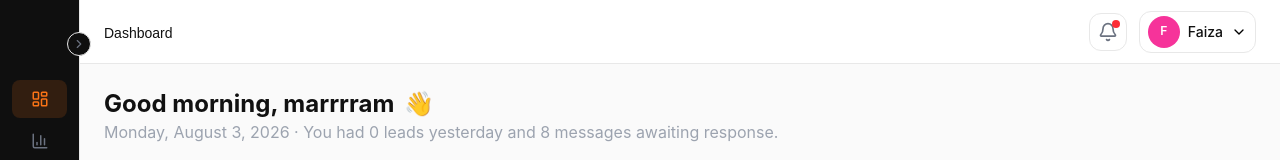
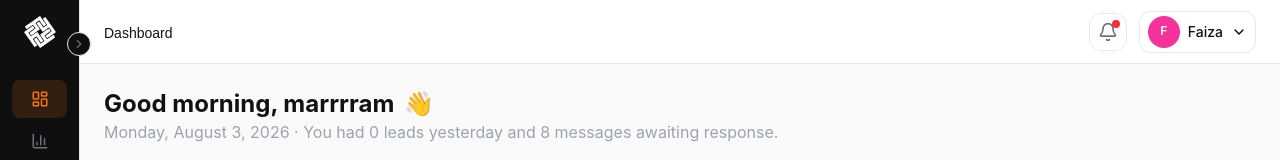
Before and after one commit to hamza-nafasat/rcs-frontend, a React (Vite) app: page /dashboard in a window 1280 px wide. Both pictures are taken after a click on the button 255 px from the left and 44 px from the top of the page. Shown: the top 160 px of the page. Built offline with nearby package versions, Linux system fonts and the light colour scheme.

Commit message:
Sidebar logo added

```diff
--- a/src/components/layouts/Sidebar.jsx
+++ b/src/components/layouts/Sidebar.jsx
@@ -11,6 +11,7 @@ import {
   ChevronLeft,
 } from "lucide-react";
 import Logo from "../../assets/SVGs/Logo.svg";
+import SidebarClosedLogo from "../../assets/SVGs/SidebarClosedLogo.svg";
 import Avatar from "../shared/Avatar";
 
 const navItems = [
@@ -91,11 +92,26 @@ const Sidebar = ({ isOpen, onClose, user, isCollapsed, onToggleCollapse }) => {
             isCollapsed ? "lg:justify-center lg:px-0" : "justify-between"
           }`}
         >
-          <img
-            src={Logo}
-            alt="Logo"
-            className={`h-30 ${isCollapsed ? "lg:hidden" : ""}`}
-          />
+          <div className="relative flex h-16 items-center">
+            <img
+              src={Logo}
+              alt="Logo"
+              className={`h-30 transition-opacity duration-200 ${
+                isCollapsed
+                  ? "lg:pointer-events-none lg:opacity-0"
+                  : "opacity-100"
+              }`}
+            />
+            <img
+              src={SidebarClosedLogo}
+              alt="Logo"
+              className={`absolute left-1/2 top-1/2 h-8 -translate-x-1/2 -translate-y-1/2 transition-opacity duration-200 ${
+                isCollapsed
+                  ? "opacity-0 lg:opacity-100"
+                  : "pointer-events-none opacity-0"
+              }`}
+            />
+          </div>
           <button
             type="button"
             onClick={onClose}
```
